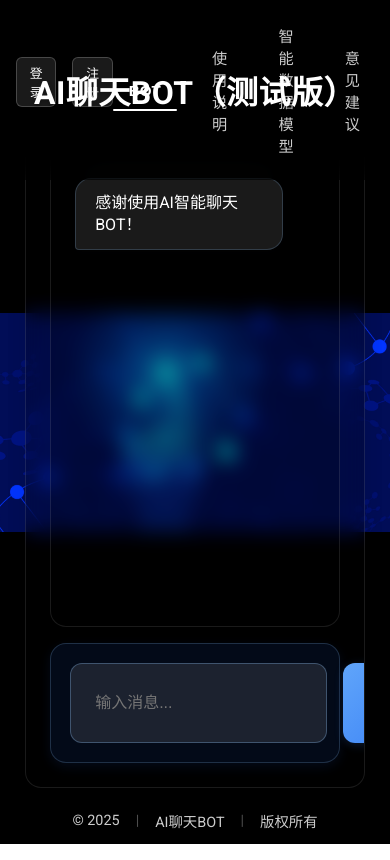
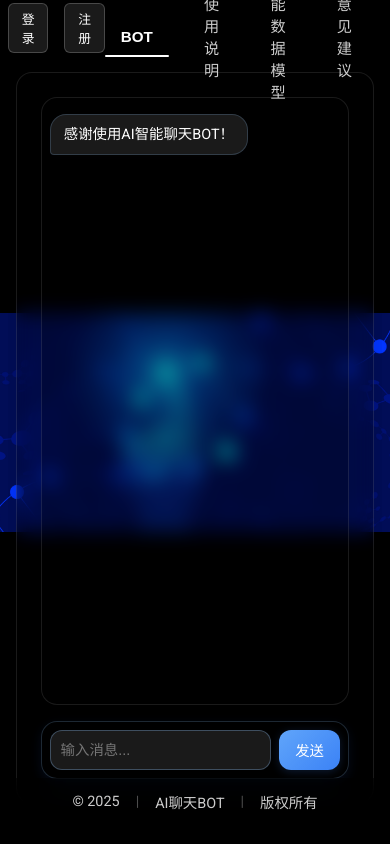
Before and after one commit to LTbot22/ltbot22, a React app: page / in a window 390 px wide. Built offline with nearby package versions, Linux system fonts and the light colour scheme.

Commit message:
移动适配

```diff
--- a/src/App.css
+++ b/src/App.css
@@ -193,26 +193,129 @@
   to { opacity: 1; transform: translateY(0); }
 }
 
-/* 移动端适配 */
+/* 移动端适配优化 */
 @media (max-width: 768px) {
-  .app-header {
-    padding: 1rem;
+  .app-content {
+    padding: 4rem 0.5rem 3rem;
+    height: calc(100vh - 7rem);
+    overflow-y: auto;
   }
 
-  .app-content {
-    padding: 6rem 1rem 4rem;
+  .app-header {
+    padding: 0.5rem;
+    height: 3.5rem;
+  }
+
+  .app-header h1 {
+    font-size: 1.2rem;
+  }
+
+  .app-nav {
+    gap: 0.5rem;
+    margin-left: 0;
+  }
+
+  .nav-item {
+    padding: 0.4rem 0.6rem;
+    font-size: 0.85rem;
+  }
+
+  .theme-toggle {
+    padding: 0.4rem 0.6rem;
+    font-size: 0.85rem;
+    margin-left: 0.5rem;
   }
 
   .chat-container {
-    width: 95%;
-    padding: 1rem;
+    width: 100%;
+    margin: 0;
+    padding: 0.5rem;
+    height: calc(100vh - 7rem);
+    border-radius: 12px;
+  }
+
+  .messages-container {
+    padding: 0.5rem;
+    height: calc(100vh - 12rem);
+    max-height: none;
+  }
+
+  .input-container {
+    position: sticky;
+    bottom: 0;
+    padding: 0.5rem;
+    background: rgba(0, 0, 0, 0.3);
+    backdrop-filter: blur(10px);
+  }
+
+  .app-footer {
+    height: 2.5rem;
+    padding: 0.5rem 0;
   }
 }
 
 /* 小屏幕适配 */
 @media (max-width: 480px) {
+  .app-header h1 {
+    display: none;
+  }
+
+  .input-container {
+    flex-direction: row;
+    gap: 0.5rem;
+  }
+
+  .input-container input {
+    flex: 1;
+    padding: 0.6rem;
+    font-size: 0.9rem;
+  }
+
+  .input-container button {
+    width: auto;
+    padding: 0.6rem 1rem;
+    font-size: 0.9rem;
+    white-space: nowrap;
+  }
+
+  .message {
+    max-width: 85%;
+    font-size: 0.9rem;
+    padding: 0.6rem 0.8rem;
+  }
+}
+
+/* 处理软键盘弹出的情况 */
+@media (max-height: 600px) {
   .app-content {
-    padding: 7rem 0.5rem 4rem;
+    height: calc(100vh - 6rem);
+  }
+
+  .chat-container {
+    height: calc(100vh - 6rem);
+  }
+
+  .messages-container {
+    height: calc(100vh - 11rem);
+  }
+
+  .app-footer {
+    display: none;
+  }
+}
+
+/* 横屏模式优化 */
+@media (max-height: 500px) and (orientation: landscape) {
+  .app-content {
+    padding-top: 3.5rem;
+  }
+
+  .app-header {
+    padding: 0.5rem 1rem;
+  }
+
+  .messages-container {
+    max-height: calc(100vh - 11rem);
   }
 }
 
--- a/src/App.js
+++ b/src/App.js
@@ -29,6 +29,23 @@ function App() {
       img.onerror = null;
     };
   }, [theme]);
+
+  // 添加视口高度调整
+  useEffect(() => {
+    const adjustViewportHeight = () => {
+      const vh = window.innerHeight * 0.01;
+      document.documentElement.style.setProperty('--vh', `${vh}px`);
+    };
+
+    window.addEventListener('resize', adjustViewportHeight);
+    window.addEventListener('orientationchange', adjustViewportHeight);
+    adjustViewportHeight();
+
+    return () => {
+      window.removeEventListener('resize', adjustViewportHeight);
+      window.removeEventListener('orientationchange', adjustViewportHeight);
+    };
+  }, []);
 
   // 渲染内容函数
   const renderContent = () => {
--- a/src/components/ChatInterface.css
+++ b/src/components/ChatInterface.css
@@ -182,3 +182,63 @@
   opacity: 0.7;
   cursor: not-allowed;
 }
+
+/* 移动端优化 */
+@media (max-width: 768px) {
+  .chat-container {
+    margin: 0;
+    display: flex;
+    flex-direction: column;
+  }
+
+  .messages-container {
+    flex: 1;
+    overflow-y: auto;
+    -webkit-overflow-scrolling: touch; /* 提升iOS滚动体验 */
+  }
+
+  .input-container {
+    position: sticky;
+    bottom: 0;
+    z-index: 1;
+  }
+
+  .message {
+    max-width: 85%;
+    margin: 0.5rem 0;
+  }
+
+  .typing-indicator {
+    padding: 0.4rem 0.8rem;
+  }
+
+  .typing-indicator span {
+    width: 5px;
+    height: 5px;
+  }
+}
+
+/* 提升触摸体验 */
+@media (hover: none) {
+  .input-container input,
+  .input-container button {
+    -webkit-tap-highlight-color: transparent;
+    touch-action: manipulation;
+  }
+
+  .messages-container {
+    overscroll-behavior: contain;
+  }
+}
+
+/* 软键盘弹出时的布局调整 */
+@media (max-height: 400px) {
+  .chat-container {
+    padding-bottom: 0;
+  }
+
+  .input-container {
+    position: sticky;
+    bottom: 0;
+  }
+}
--- a/src/components/ChatInterface.js
+++ b/src/components/ChatInterface.js
@@ -64,6 +64,15 @@ function ChatInterface() {
     }
   };
 
+  // 添加触摸反馈
+  const handleTouchStart = (e) => {
+    e.currentTarget.style.opacity = '0.7';
+  };
+
+  const handleTouchEnd = (e) => {
+    e.currentTarget.style.opacity = '1';
+  };
+
   return (
     <div className="chat-container">
       <div className="messages-container">
@@ -94,8 +103,15 @@ function ChatInterface() {
           onChange={(e) => setInputText(e.target.value)}
           placeholder="输入消息..."
           disabled={isLoading}
+          onTouchStart={handleTouchStart}
+          onTouchEnd={handleTouchEnd}
         />
-        <button type="submit" disabled={isLoading}>
+        <button
+          type="submit"
+          disabled={isLoading}
+          onTouchStart={handleTouchStart}
+          onTouchEnd={handleTouchEnd}
+        >
           {isLoading ? '发送中...' : '发送'}
         </button>
       </form>
```
Also changed, not shown: 3 other files (tests, documents, lock files or other folders).
